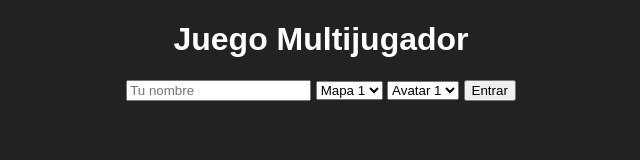
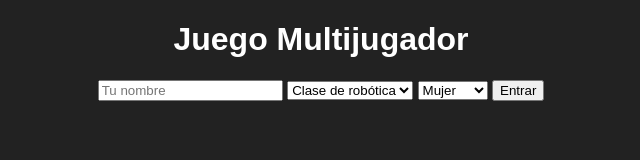
Before and after one commit to Pablolu2024/migathertown, a website: page index.html in a window 1280 px wide. Shown: the whole page, without its empty margins (319-959 px from the left). Drawn offline with Linux system fonts and the light colour scheme.

Commit message:
Add files via upload

```diff
--- a/index.html
+++ b/index.html
@@ -10,12 +10,12 @@
     <h1>Juego Multijugador</h1>
     <input type="text" id="nombre" placeholder="Tu nombre">
     <select id="mapa">
-      <option value="maps/mapa1.json">Mapa 1</option>
-      <option value="maps/mapa2.json">Mapa 2</option>
+      <option value="maps/mapa1.json">Clase de robótica</option>
+      <option value="maps/mapa2.json">Biblioteca</option>
     </select>
     <select id="avatar">
-      <option value="assets/avatar1.png">Avatar 1</option>
-      <option value="assets/avatar2.png">Avatar 2</option>
+      <option value="assets/avatar1.png">Mujer</option>
+      <option value="assets/avatar2.png">Hombre</option>
     </select>
     <button onclick="iniciarJuego()">Entrar</button>
   </div>
```
